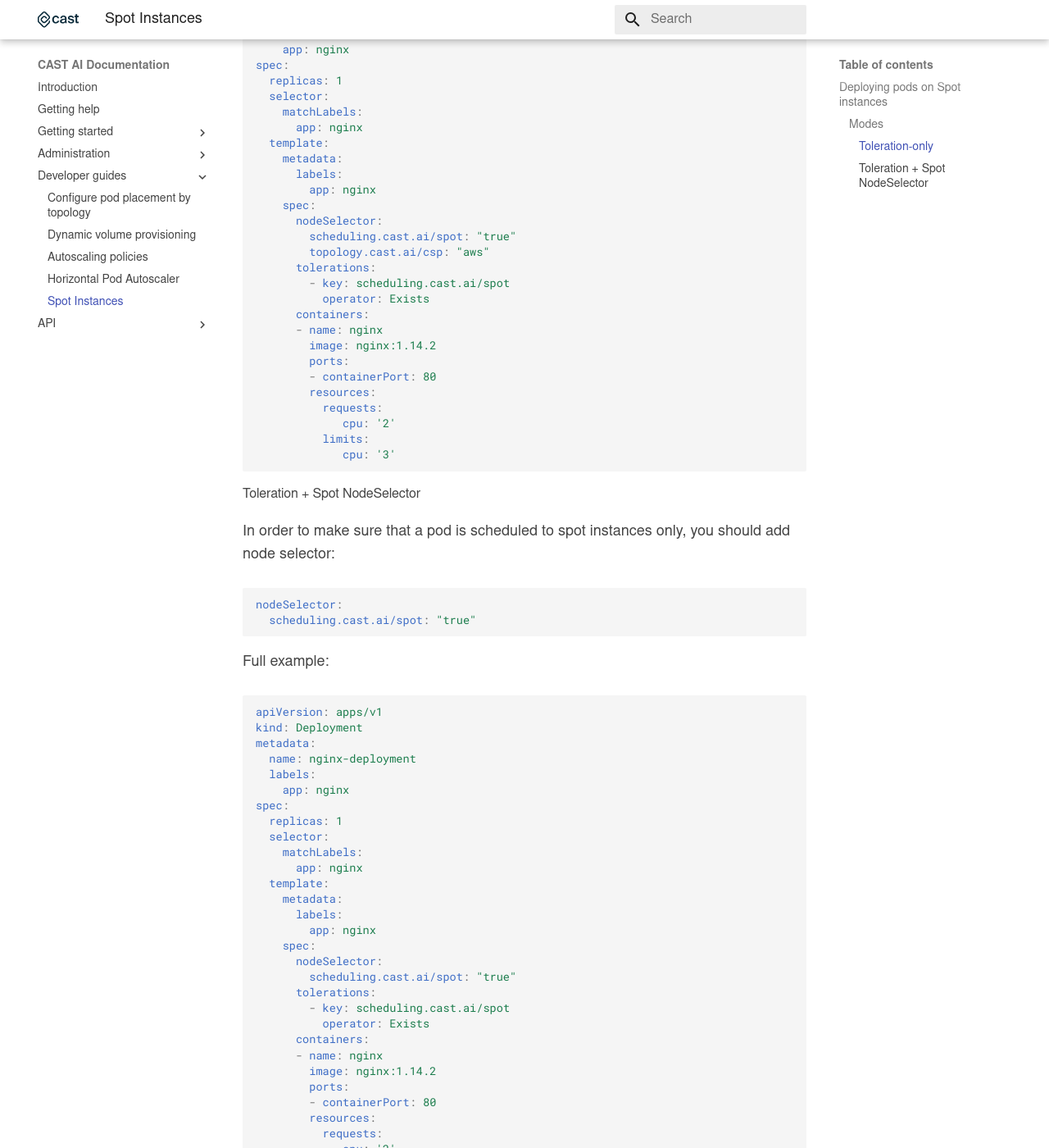
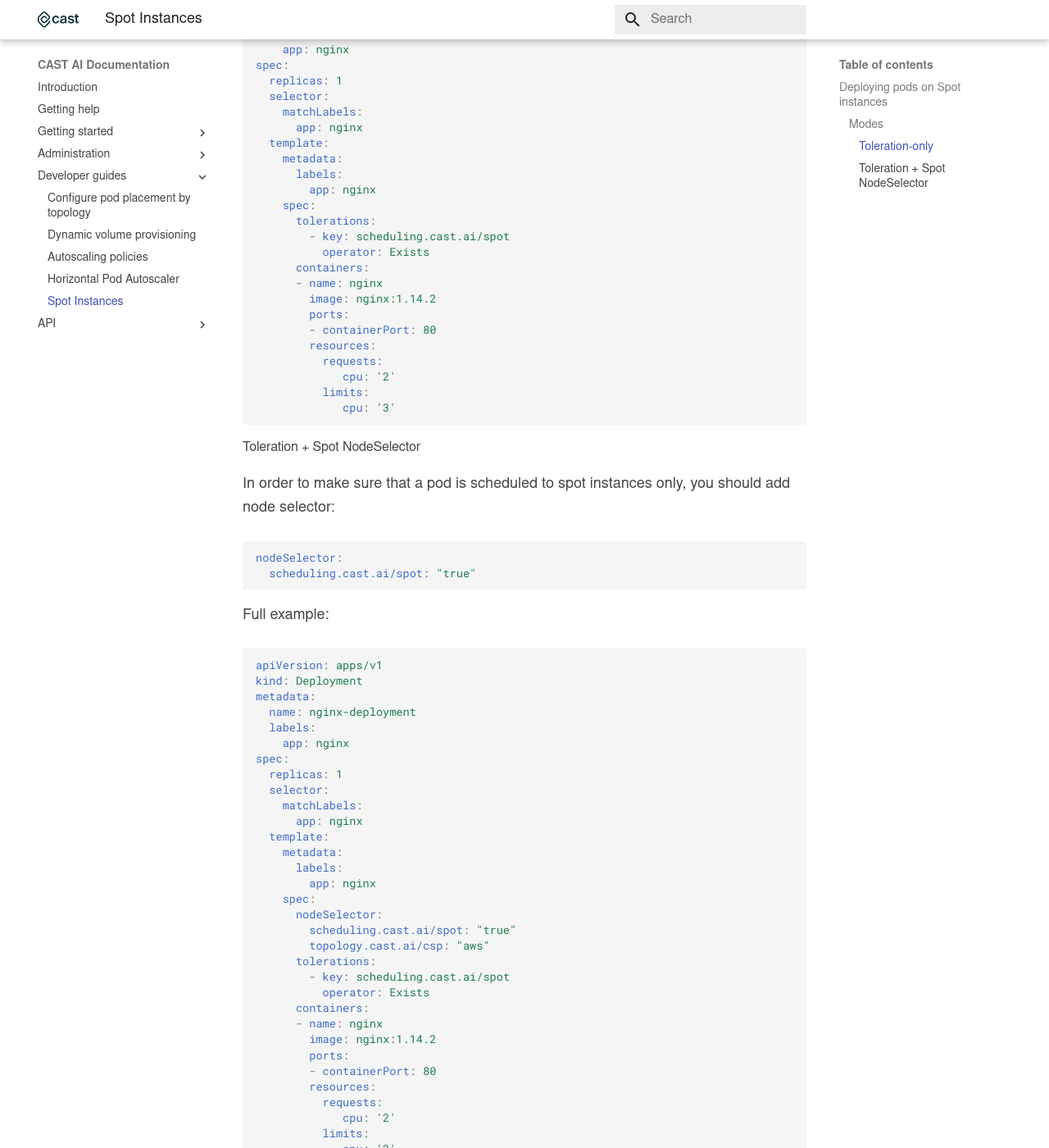
Before and after one commit to castai/docs, an MkDocs documentation site: the page built from docs/guides/node-autoscaler/spot-instances/spot.md, in a window 1280 px wide and 1400 px high, scrolled down 691 px. Shown: the whole window at 82% size. Built offline with MkDocs 1.6.1 and Material for MkDocs 9.7.7, drawn with Linux system fonts in a browser that asks for light colours; some web fonts are replaced.

Commit message:
chore: fix update the relevant part

```diff
--- a/docs/guides/node-autoscaler/spot-instances/spot.md
+++ b/docs/guides/node-autoscaler/spot-instances/spot.md
@@ -40,9 +40,6 @@ spec:
       labels:
         app: nginx
     spec:
-      nodeSelector:
-        scheduling.cast.ai/spot: "true"
-        topology.cast.ai/csp: "aws"
       tolerations:
         - key: scheduling.cast.ai/spot
           operator: Exists
```
Also changed, not shown: other parts of docs/guides/node-autoscaler/spot-instances/spot.md (+1 -0 lines).
